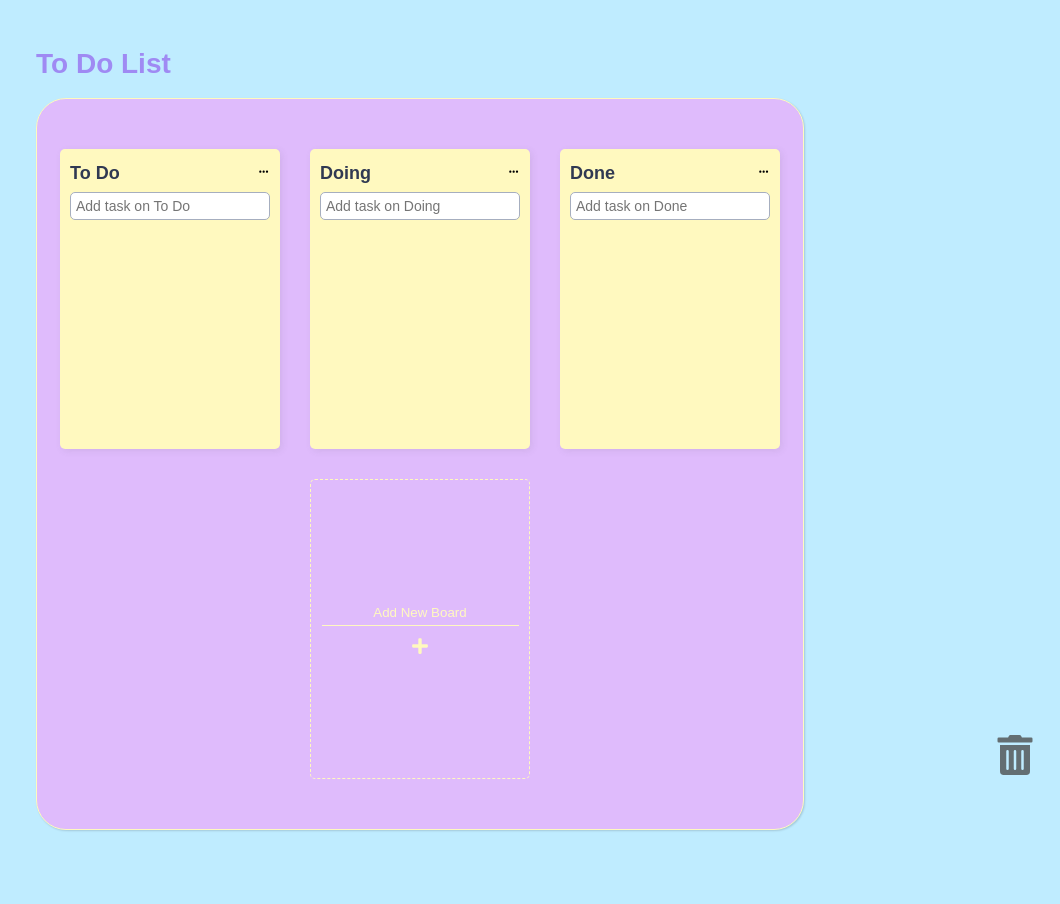
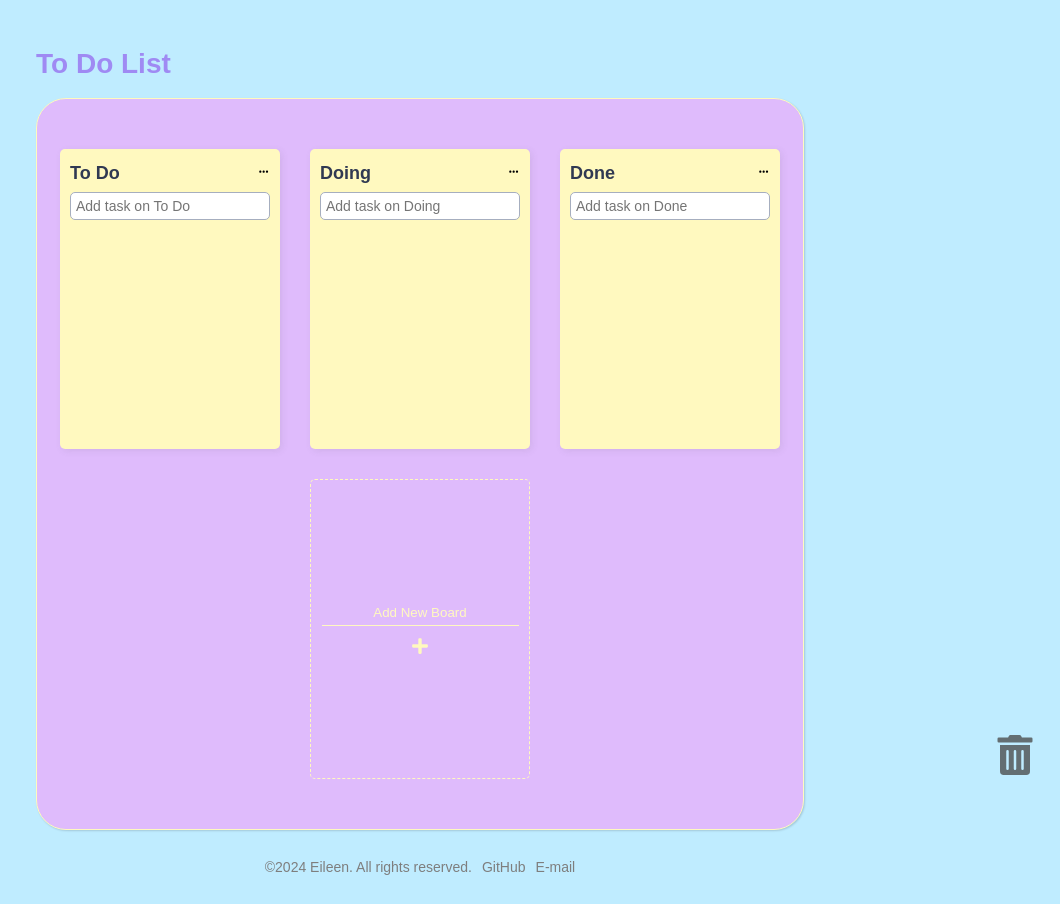
Before and after one commit to eileen819/dnd-todo, a React (Create React App) app: page / in a window 1280 px wide. Shown: the whole page, without its empty margins (220-1280 px from the left). Before the commit the page ends 880 px from the top, so only its background shows below. Built offline with nearby package versions, Linux system fonts and the light colour scheme.

Commit message:
Add Footer Section

```diff
--- a/src/App.tsx
+++ b/src/App.tsx
@@ -6,6 +6,7 @@ import reset from "styled-reset";
 import { boardState, toDoState } from "./atom";
 import BoardArea from "./components/BoardArea";
 import DeleteItem from "./components/DeleteItem";
+import Footer from "./components/Footer";
 
 const GlobalStyle = createGlobalStyle`
   ${reset}
@@ -27,7 +28,8 @@ const GlobalStyle = createGlobalStyle`
 const Container = styled.div`
   max-width: 768px;
   margin: 0 auto;
-  padding: 50px 0px;
+  padding-top: 50px;
+  padding-bottom: 20px;
   display: flex;
   flex-direction: column;
   justify-content: center;
@@ -150,6 +152,7 @@ function App() {
             <DeleteItem />
           </BoardWrapper>
         </DragDropContext>
+        <Footer />
       </Container>
     </>
   );
--- /dev/null
+++ b/src/components/Footer.tsx
@@ -0,0 +1,37 @@
+import styled from "styled-components";
+
+const Wrapper = styled.div`
+  padding-top: 30px;
+  padding-bottom: 10px;
+  display: flex;
+  justify-content: center;
+  align-items: center;
+  font-size: 14px;
+  color: #7e7e7e;
+`;
+const Link = styled.a`
+  margin-left: 10px;
+  transition: color 0.2s ease-in-out;
+  &:hover {
+    color: #c88cf9;
+  }
+`;
+
+function Footer() {
+  const year = new Date().getFullYear();
+  return (
+    <Wrapper>
+      <p>&copy;{year} Eileen. All rights reserved.</p>
+      <Link
+        href="https://github.com/eileen819"
+        target="_blank"
+        rel="noopener noreferrer"
+      >
+        GitHub
+      </Link>
+      <Link href="mailto:eileen.ju.8819@gmail.com">E-mail</Link>
+    </Wrapper>
+  );
+}
+
+export default Footer;
```
